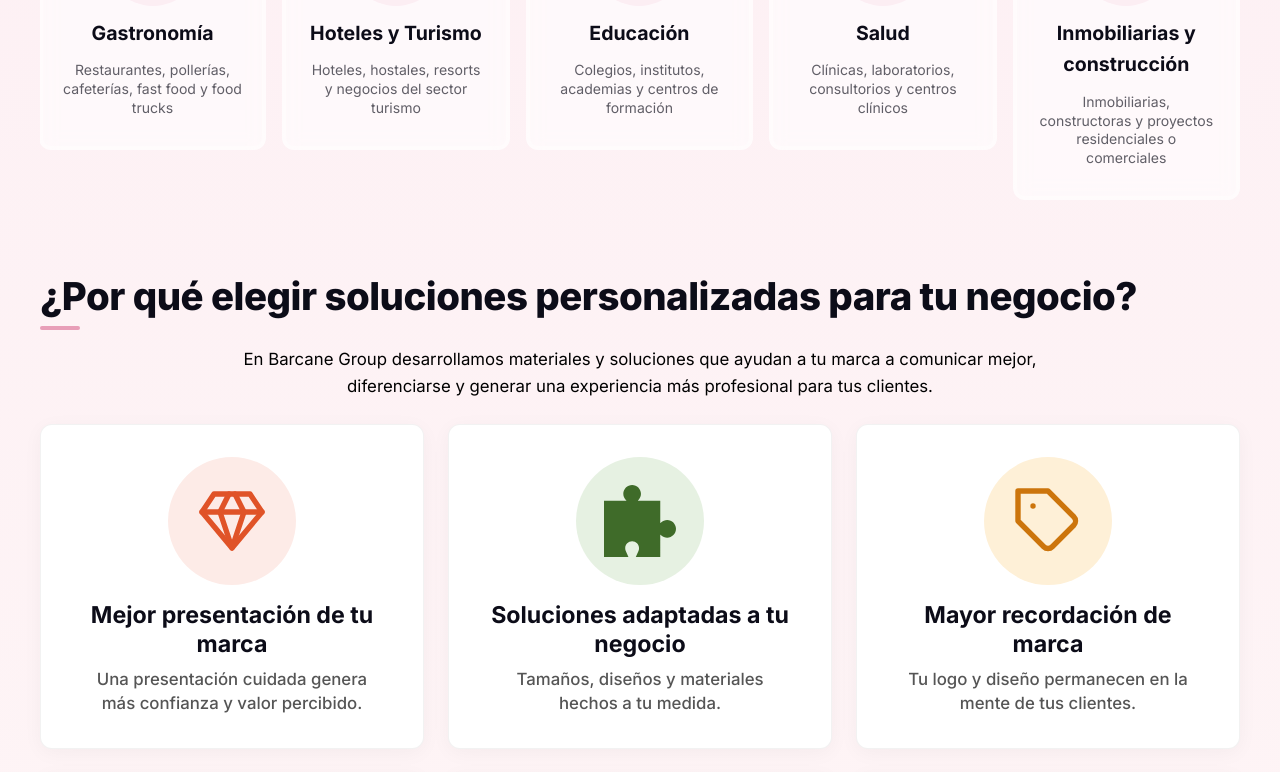
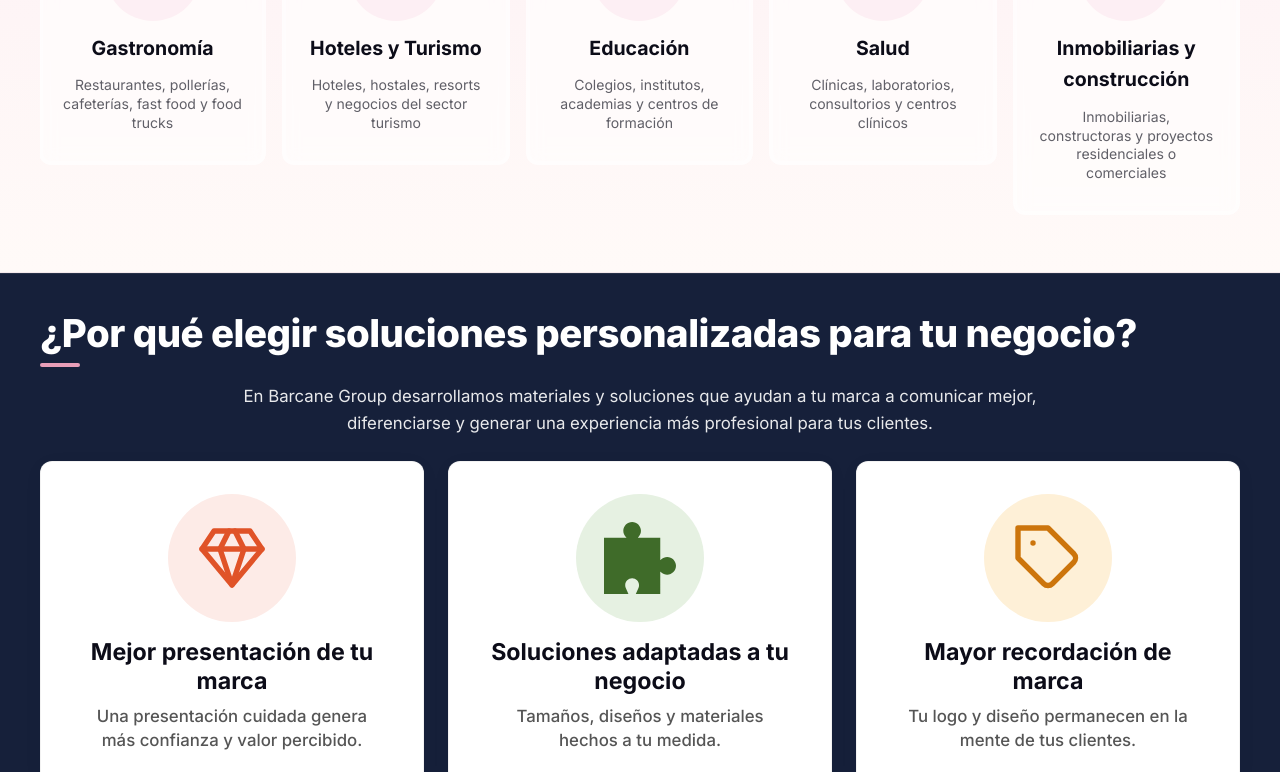
Before and after one commit to Madcz12/BarcaneGroup, a React (Vite) app: page / in a window 1280 px wide. Shown: the part 2035-2807 px from the top of the page. Built offline with nearby package versions, Linux system fonts and the light colour scheme.

Commit message:
fix: Background colors on IndustriesAndWhy and Beneficts section changed

```diff
--- a/src/components/IndustriesAndWhy/IndustriesAndWhy.css
+++ b/src/components/IndustriesAndWhy/IndustriesAndWhy.css
@@ -21,7 +21,11 @@
      .process-connector-arrow, @keyframes pulse
    ========================================================================== */
 
-/* ---- Section shell ---- */
+/* ---- Section Shell & Wrapper ---- */
+.iw-wrapper {
+  scroll-margin-top: 100px;
+}
+
 .iw-section {
   --iw-accent: #E89EB8;
   background: linear-gradient(180deg, #fdf0f4 0%, #fffaf8 100%);
@@ -29,16 +33,33 @@
   border-bottom: 1px solid rgba(0, 0, 0, 0.03);
   position: relative;
   overflow: hidden;
-  /* Override .section-padding (defined in src/index.css) — the IndustriesAndWhy
-     section uses tighter vertical spacing than the default. */
-  padding-top: 10px !important;
-  padding-bottom: 40px !important;
-  scroll-margin-top: 100px; /* offset for fixed navbar on anchor scroll */
+  padding-top: 25px !important;
+  padding-bottom: 35px !important;
+}
+
+/* ---- Dark Navy Section Variant ---- */
+.iw-section--why-dark {
+  background: var(--clr-navy-medium, #20293d) !important;
+  background-image: none !important;
+  border-top: 1px solid rgba(255, 255, 255, 0.08);
+  border-bottom: 1px solid rgba(255, 255, 255, 0.08);
+}
+
+.iw-section--why-dark h2.block-title {
+  color: #ffffff !important;
+}
+
+.iw-section--why-dark .block-subtitle {
+  color: rgba(255, 255, 255, 0.9) !important;
 }
 
 @media (min-width: 768px) {
   .iw-section {
-    padding-top: 15px !important;
+    padding-top: 30px !important;
+    padding-bottom: 45px !important;
+  }
+  .iw-section--why-dark {
+    padding-top: 35px !important;
     padding-bottom: 50px !important;
   }
 }
--- a/src/components/IndustriesAndWhy/IndustriesAndWhy.jsx
+++ b/src/components/IndustriesAndWhy/IndustriesAndWhy.jsx
@@ -19,9 +19,10 @@ export default function IndustriesAndWhy() {
 
   return (
     <LazyMotion features={domAnimation} strict>
-      <section id="industrias-y-proceso" className="iw-section section-padding">
+      <div id="industrias-y-proceso" className="iw-wrapper">
+        {/* ---- Block 1: Industries marquee ---- */}
+        <section className="iw-section section-padding">
           <div className="container">
-          {/* ---- Block 1: Industries marquee ---- */}
             <div className="iw-section__block">
               <h2 className="block-title">
                 Soluciones gráficas para multiples industrias:
@@ -29,8 +30,12 @@ export default function IndustriesAndWhy() {
               <div className="title-underline"></div>
               <IndustriesMarquee reducedMotion={prefersReducedMotion} />
             </div>
+          </div>
+        </section>
 
-          {/* ---- Block 2: Why personalize (benefits) ---- */}
+        {/* ---- Block 2: Why personalize (benefits) — Dark Navy ---- */}
+        <section className="iw-section iw-section--why-dark section-padding">
+          <div className="container">
             <div className="iw-section__block">
               <h2 className="block-title">
                 ¿Por qué elegir soluciones personalizadas para tu negocio?
@@ -43,7 +48,12 @@ export default function IndustriesAndWhy() {
               </p>
               <BenefitsAlternating reducedMotion={prefersReducedMotion} />
             </div>
+          </div>
+        </section>
 
+        {/* ---- Block 3 & 4: Materials & Process ---- */}
+        <section className="iw-section section-padding">
+          <div className="container">
             {/* ---- Block 3: Materials & finishes ---- */}
             <div className="iw-section__block">
               <h2 className="block-title">
@@ -57,13 +67,14 @@ export default function IndustriesAndWhy() {
             </div>
 
             {/* ---- Block 4: How we work (process) ---- */}
-          <div className="iw-section__block">
+            <div className="iw-section__block" style={{ marginTop: '50px' }}>
               <h2 className="block-title">¿Cómo hacemos realidad tu proyecto?</h2>
               <div className="title-underline"></div>
               <ProcessTimeline reducedMotion={prefersReducedMotion} />
             </div>
           </div>
         </section>
+      </div>
     </LazyMotion>
   );
 }
```
Lines whose indentation alone changed are shown as unchanged.
